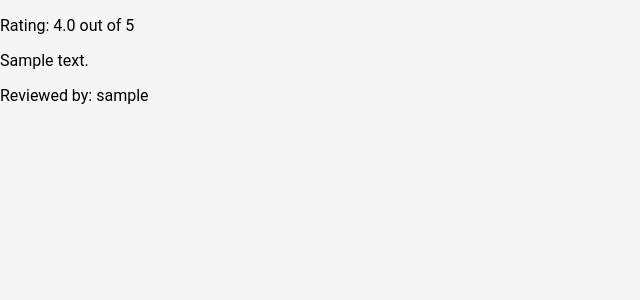
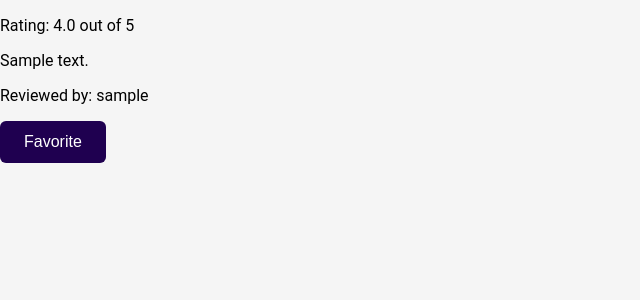
Before and after one commit to PacifistaPx0/feedback, a Django app: page /reviews/1/ in a window 1280 px wide. Shown: the top 300 px of the page, without its empty margins (0-640 px from the left). Run offline with Django 5.2, Linux system fonts and the light colour scheme; tables that the repository leaves empty hold one stand-in row (values such as "Sample post").

Commit message:
starting session

```diff
--- a/reviews/templates/reviews/single_review.html
+++ b/reviews/templates/reviews/single_review.html
@@ -9,5 +9,6 @@ Single Review
         <p class="rating">Rating: {{ review.rating }} out of 5</p>
         <p>{{ review.review_text }}</p>
         <p>Reviewed by: {{ review.user_name }}</p>
+        <button>Favorite</button>
     </div>
 {% endblock body %}
```
